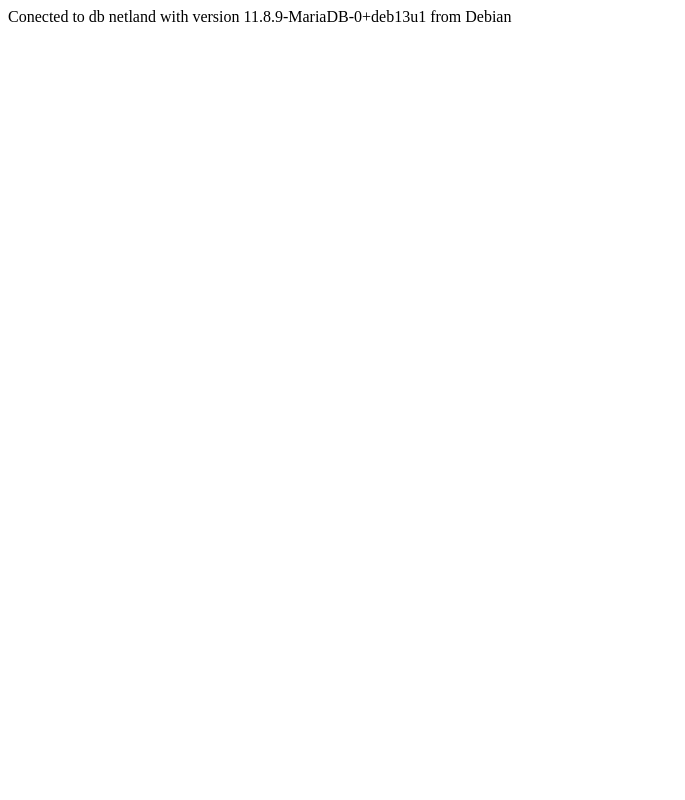
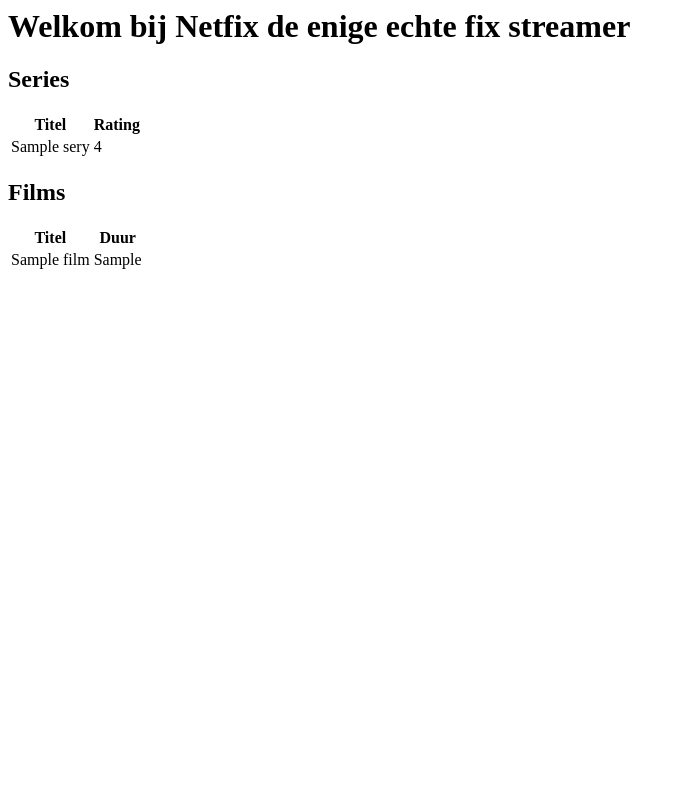
Before and after one commit to danieljunek15/Overview-75803f17, a PHP site: page / in a window 1280 px wide. Shown: the whole page, without its empty margins (0-685 px from the left). Run offline with PHP 8.4, Linux system fonts and the light colour scheme; tables that the repository leaves empty or names only in its code hold one stand-in row (values such as "Sample post").

Commit message:
Uitwerking van de exercise

```diff
--- a/index.php
+++ b/index.php
@@ -16,8 +16,10 @@ try {
 } catch (\PDOException $e) {
     throw new \PDOException($e->getMessage(), (int)$e->getCode());
 }
-echo "Conected to db" .' '. $pdo->query("show databases like 'netland'")->fetchColumn() . PHP_EOL;
-echo "with version" .' '. $pdo->query('select version()')->fetchColumn();
+
+$dataSeries = $pdo->query('SELECT * FROM netland.series')->fetchAll();
+$dataFilms = $pdo->query('SELECT * FROM netland.films')->fetchAll();
+
 ?>
 
 <DOCTYPE html>
@@ -25,5 +27,48 @@ echo "with version" .' '. $pdo->query('select version()')->fetchColumn();
 <title>Netfix 2.0</title>
 </head>
 <body>
+
+<h1>Welkom bij Netfix de enige echte fix streamer</h1>
+<h2>Series</h2>
+<table>
+    <tr>
+        <th>Titel</th>
+        <th>Rating</th>
+    </tr>
+    <tr>
+        <td>
+            <?php foreach ($dataSeries as $row){
+                echo $row['title'] . "<br />\n";
+            } ?>
+        </td>
+        <td>
+            <?php foreach ($dataSeries as $row){
+                echo $row['rating'] . "<br />\n";
+            } ?>
+        </td>
+    </tr>
+</table>
+
+
+<h2>Films</h2>
+<table>
+    <tr>
+        <th>Titel</th>
+        <th>Duur</th>
+    </tr>
+    <tr>
+        <td>
+            <?php foreach ($dataFilms as $row){
+                echo $row['title'] . "<br />\n";
+            } ?>
+        </td>
+        <td>
+            <?php foreach ($dataFilms as $row){
+                echo $row['duur'] . "<br />\n";
+            } ?>
+        </td>
+    </tr>
+</table>
+
 </body>
 </html>
```
